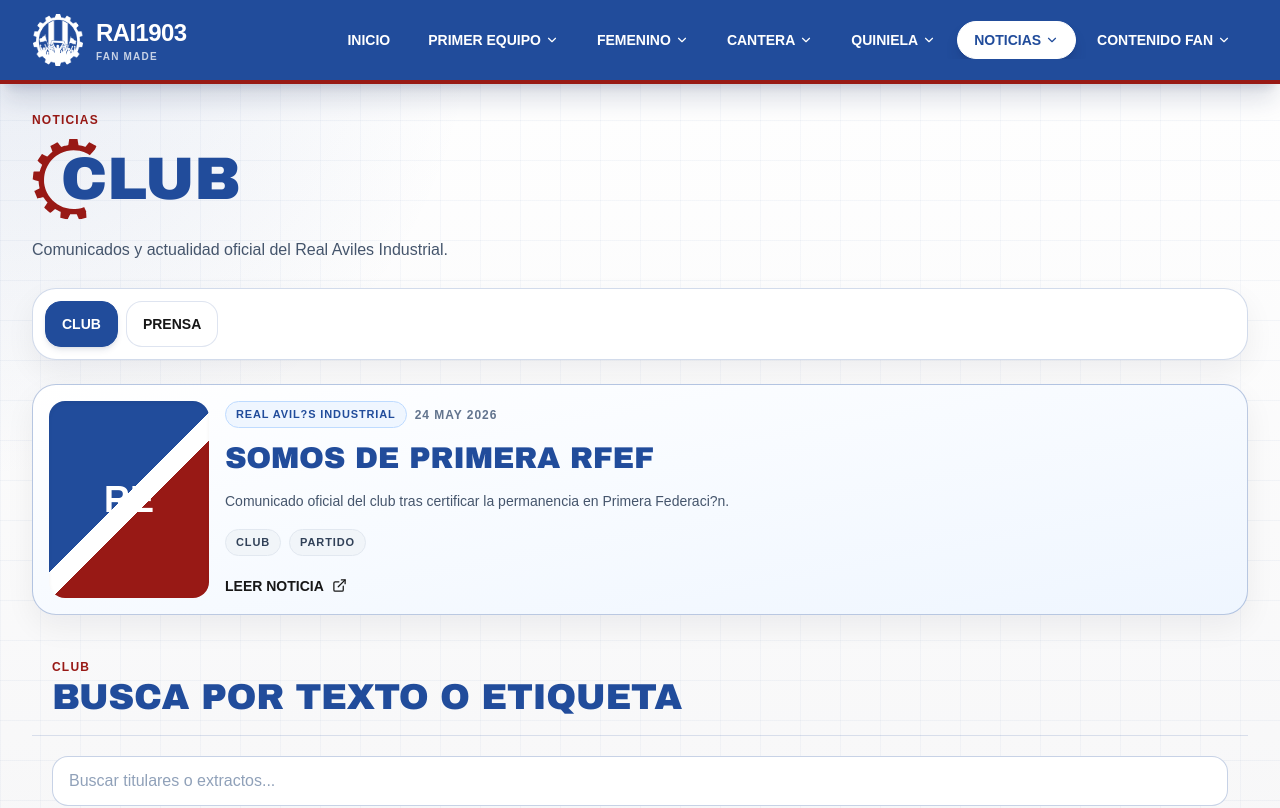
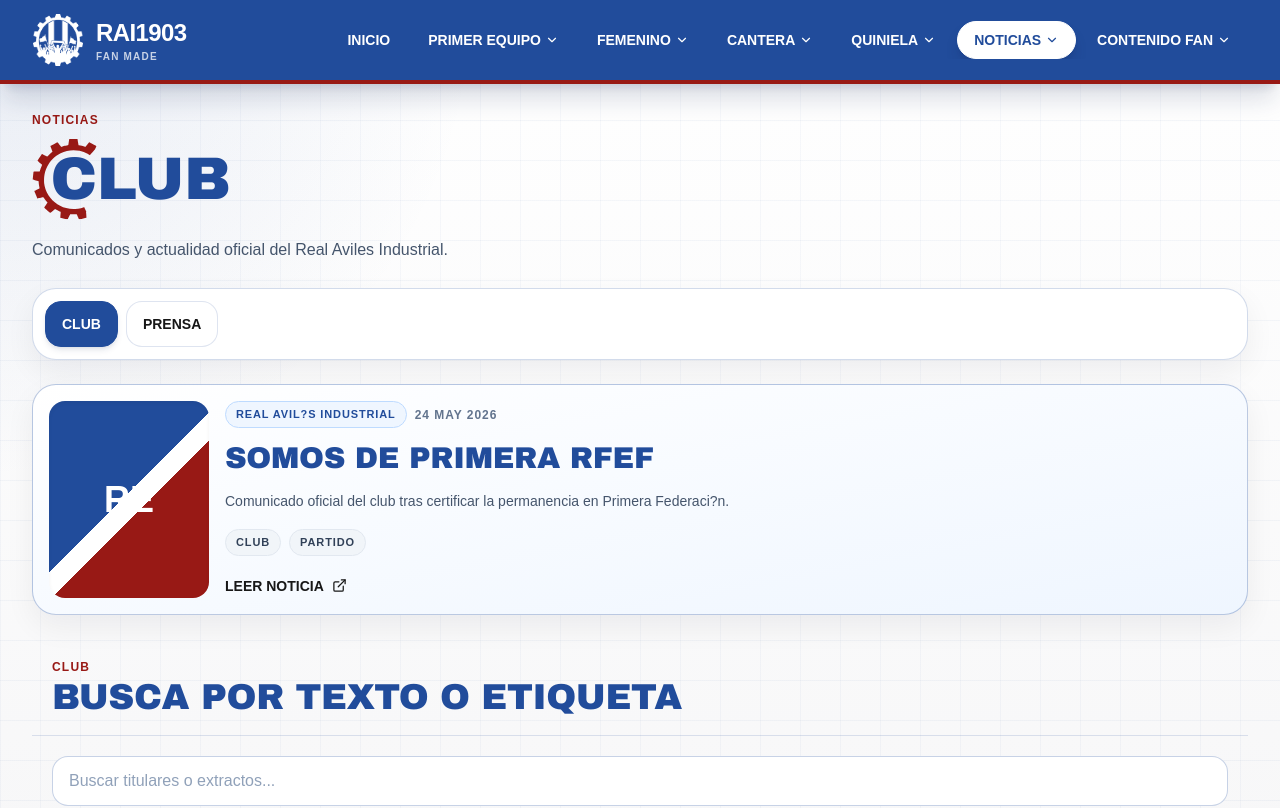
Before and after one commit to academiaohara/RAI1903, a Next.js app: page /noticias/club in a window 1280 px wide. Shown: the top 808 px of the page. Built offline with nearby package versions, Linux system fonts and the light colour scheme.

Commit message:
Adjust title gear overlap for titles starting with C
Add title-gear-text-c modifier so -ml-[0.74em] and -ml-[0.79em] use
-1.07em margin-left, compensating for wider C letterforms against the gear.

Co-authored-by: academiaohara <academiaohara@users.noreply.github.com>

```diff
--- a/app/globals.css
+++ b/app/globals.css
@@ -87,6 +87,11 @@ a {
 
 .-ml-\[0\.79em\] {
   margin-left: -0.9em;
+}
+
+.title-gear-text-c.-ml-\[0\.74em\],
+.title-gear-text-c.-ml-\[0\.79em\] {
+  margin-left: -1.07em;
 }
 
 .news-ticker-item {
--- a/components/TitleWithOrnament.tsx
+++ b/components/TitleWithOrnament.tsx
@@ -22,6 +22,7 @@ export function TitleWithOrnament({
   className,
 }: TitleWithOrnamentProps) {
   const cutoutId = `title-gear-cutout-${useId().replaceAll(":", "")}`;
+  const startsWithC = /^c/i.test(title.trim());
 
   return (
     <div
@@ -49,6 +50,7 @@ export function TitleWithOrnament({
             gearTextOverlapClass,
             "relative z-10 mb-[2px] min-w-0 self-center bg-transparent py-[0.22em] pr-[0.35em] pl-0 font-extrabold leading-none whitespace-nowrap uppercase text-[#214C9B]",
             animated && "title-gear-text",
+            startsWithC && "title-gear-text-c",
             className,
           )}
         >
```
